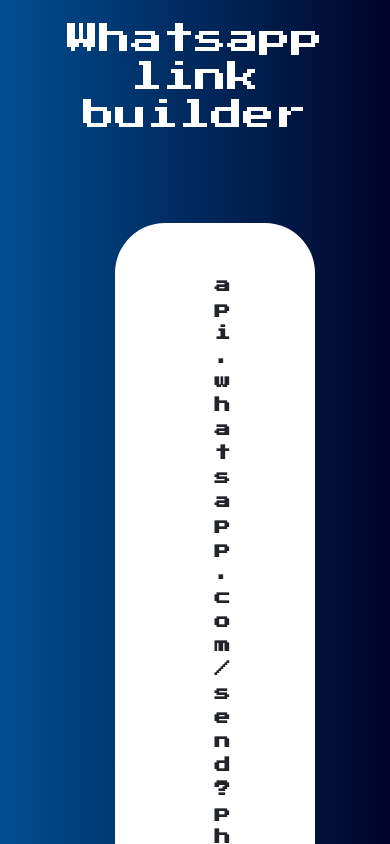
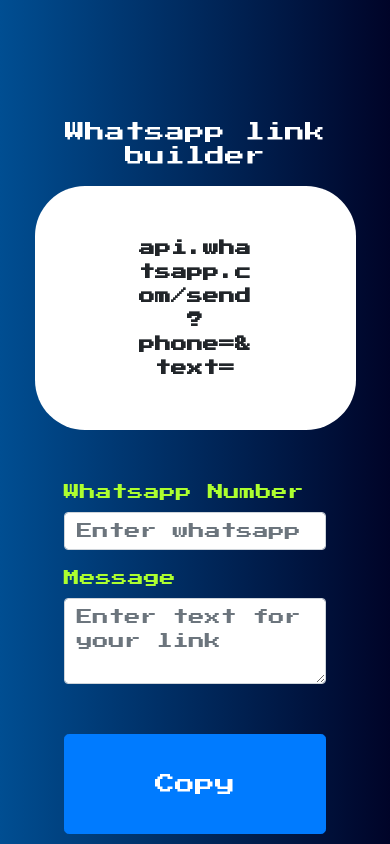
Before and after one commit to gervislm/whatsapplinkbuilder, a React (Create React App) app: page / in a window 390 px wide. Shown: the top 844 px of the page. Built offline with nearby package versions, Linux system fonts and the light colour scheme; the HTML template or start-up script is replaced by a standard one.

Commit message:
mobile first and tooltip

```diff
--- a/src/components/FormElement.jsx
+++ b/src/components/FormElement.jsx
@@ -1,5 +1,5 @@
 import React, { useState } from "react";
-import { Container, Row, Col, Form, Button, Image } from "react-bootstrap";
+import { Container, Row, Col, Form, Button } from "react-bootstrap";
 
 const FormElement = () => {
   const [text, setText] = useState("");
@@ -37,8 +37,8 @@
           <h1 className="title">Whatsapp link builder</h1>
         </Col>
       </Row>
-      <Row>
-        <Col>
+      <Row className="justify-content-center text-center">
+        <Col xs={12} lg={6}>
           <div className="link">{`api.whatsapp.com/send?phone=${number}&text=${text}`}</div>
         </Col>
       </Row>
--- a/src/index.css
+++ b/src/index.css
@@ -18,7 +18,6 @@
     #004e92,
     #000428
   ); /* W3C, IE 10+/ Edge, Firefox 16+, Chrome 26+, Opera 12+, Safari 7+ */
-  font-size: 1em !important;
   font-family: "Press Start 2P", cursive !important;
   padding: 5%;
 }
@@ -36,7 +35,8 @@
   padding-right: 100px;
   padding-bottom: 50px;
   padding-top: 50px;
-  margin: 80px;
+  margin-bottom: 100px;
+  margin-top: 50px;
   overflow: hidden;
   word-wrap: break-word;
 }
@@ -47,5 +47,23 @@
 
 .title {
   color: #ffffff;
-  font-size: 2em;
 }
+
+/* If the screen size is 601px wide or more, set the font-size of <div> to 80px */
+@media screen and (min-width: 601px) {
+  .title {
+    font-size: 30px;
+  }
+}
+
+/* If the screen size is 600px wide or less, set the font-size of <div> to 30px */
+@media screen and (max-width: 600px) {
+  .title {
+    font-size: 20px;
+    margin-top: 100px;
+  }
+  .link {
+    margin-top: 10px;
+    margin-bottom: 50px;
+  }
+}
```
